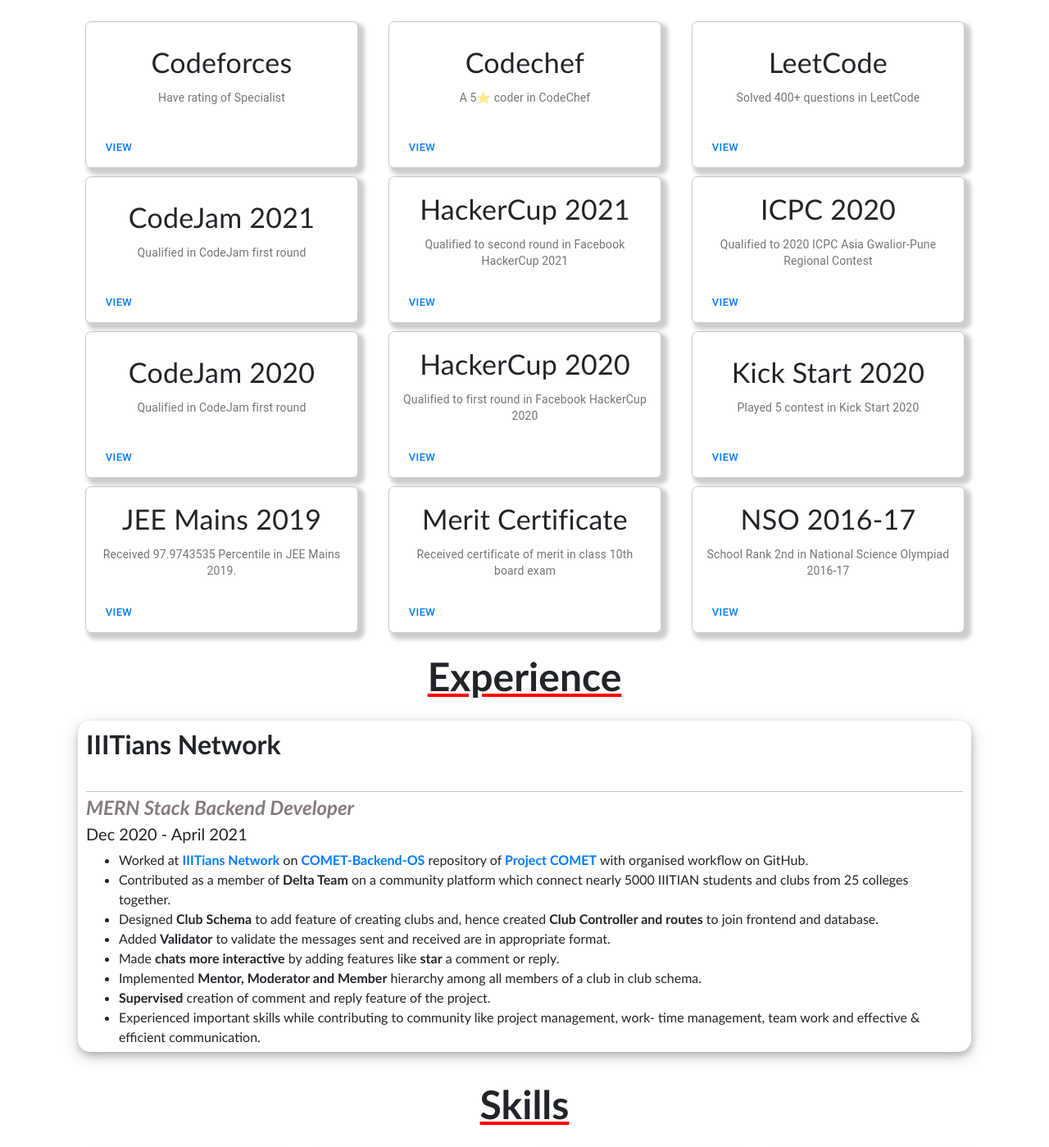
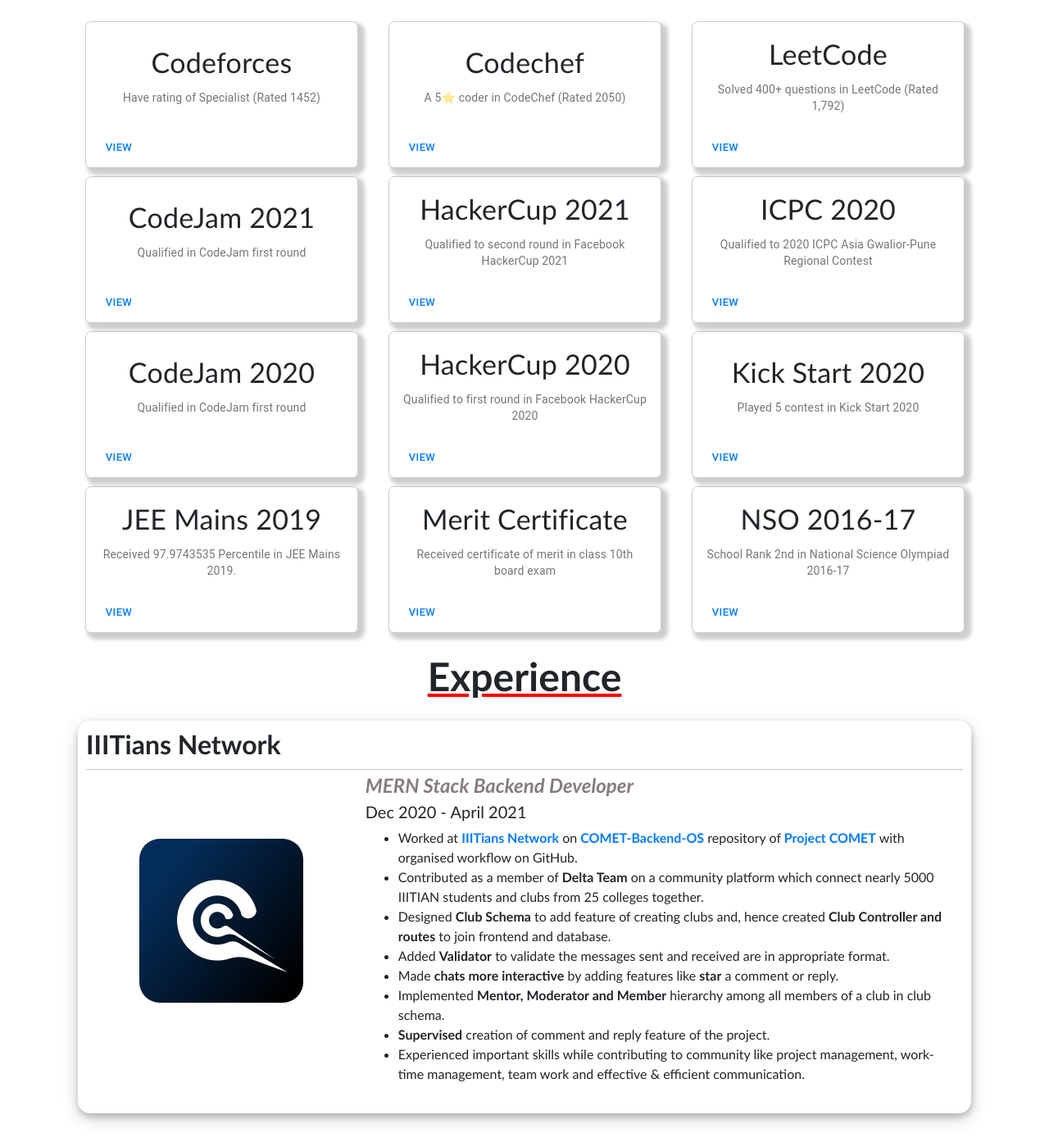
Before and after one commit to nalin-programmer/Portfolio, a React (Create React App) app: page / in a window 1280 px wide. Shown: the part 819-2218 px from the top of the page at 82% size. Built offline with nearby package versions, Linux system fonts and the light colour scheme; some icons are missing; a web font is replaced by a local one.

Commit message:
major changes in achievements and experience part

```diff
--- a/src/data/AchievementsData.js
+++ b/src/data/AchievementsData.js
@@ -3,19 +3,19 @@
     {
       _id: "1",
       title: "Codeforces",
-      content: "Have rating of Specialist",
+      content: "Have rating of Specialist (Rated 1452)",
       profileURL: "https://codeforces.com/profile/NalinAgrawal",
     },
     {
       _id: "2",
       title: "Codechef",
-      content: "A 5⭐ coder in CodeChef",
+      content: "A 5⭐ coder in CodeChef (Rated 2050)",
       profileURL: "https://www.codechef.com/users/nalin999",
     },
     {
       _id: "2",
       title: "LeetCode",
-      content: "Solved 400+ questions in LeetCode",
+      content: "Solved 400+ questions in LeetCode (Rated 1,792)",
       profileURL: "https://leetcode.com/NalinAgrawal/",
     },
 
--- a/src/data/ExperienceData.js
+++ b/src/data/ExperienceData.js
@@ -5,6 +5,7 @@
       title: "IIITians Network",
       languages: "MERN Stack Backend Developer",
       startDate: "Dec 2020",
+      logo: "/images/comet.jpg",
       endDate: "April 2021",
       description: (
         <ul>
--- a/src/screens/main/experience/Experience.css
+++ b/src/screens/main/experience/Experience.css
@@ -33,7 +33,7 @@
 .ExperienceTitleDiv {
   width: 100%;
   border-bottom: 1px solid #c9c5c5;
-  min-height: 20%;
+  min-height: 50px;
 }
 
 .ExperiencesTitle {
@@ -49,7 +49,7 @@
   margin-bottom: 5px;
 }
 .ExperienceCardBody {
-  /* height: 200px !important; */
+  /* height: 400px !important; */
   padding-bottom: 10px;
 }
 .ExperienceCardLinksDiv {
--- a/src/screens/main/experience/Experience.js
+++ b/src/screens/main/experience/Experience.js
@@ -3,7 +3,7 @@
 import LightSpeed from "react-reveal/LightSpeed";
 import "./Experience.css";
 import experience from "../../../data/ExperienceData";
-
+import Comet from "../../../images/comet.jpg";
 export default function Experience() {
   const experienceData = experience.experienceArray;
   return (
@@ -21,6 +21,26 @@
                   <h2 className="ExperiencesTitle">{experience.title}</h2>
                 </div>
                 <div className="ExperienceCardBody">
+                  <div style={{ display: "flex" }}>
+                    <div
+                      style={{
+                        width: "500px",
+                      }}
+                    >
+                      <img
+                        src={process.env.PUBLIC_URL + experience.logo}
+                        alt="logo"
+                        style={{
+                          width: "200px",
+                          hight: "200px",
+                          borderRadius: "25px",
+                          position: "absolute",
+                          top: "30%",
+                          left: "75px",
+                        }}
+                      />
+                    </div>
+                    <div style={{ width: "100%" }}>
                       <h3 className="ExperienceCardBodyLanguage">
                         {experience.languages}
                       </h3>
@@ -28,6 +48,8 @@
                         {experience.startDate} - {experience.endDate}
                       </h5>
                       <p>{experience.description}</p>
+                    </div>
+                  </div>
                 </div>
                 <div className="ExperienceCardLinksDiv">
                   {experience.hostedUrl.length !== 0 && (
--- a/src/screens/main/homeScreen/HomeScreen.css
+++ b/src/screens/main/homeScreen/HomeScreen.css
@@ -75,6 +75,7 @@
   padding-top: 5px;
   padding-bottom: 5px;
   padding-left: 5px;
+  border-radius: 8px;
   padding-right: 5px;
   margin: 10px 5px 10px 5px;
   min-width: 200px !important;
```
Also changed, not shown: public/images/comet.jpg (added), src/images/comet.jpg (added). Lines whose indentation alone changed are shown as unchanged.
